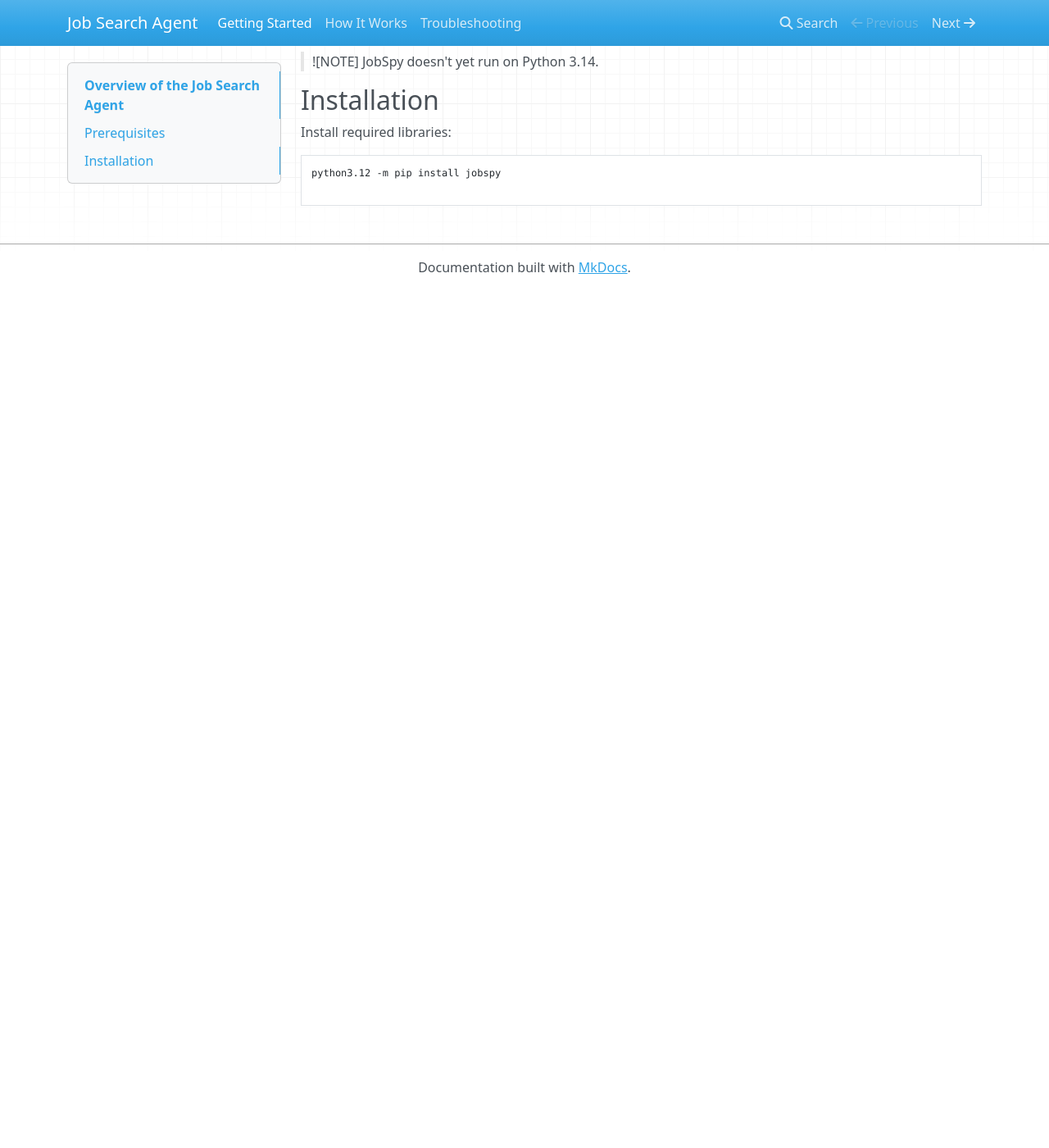
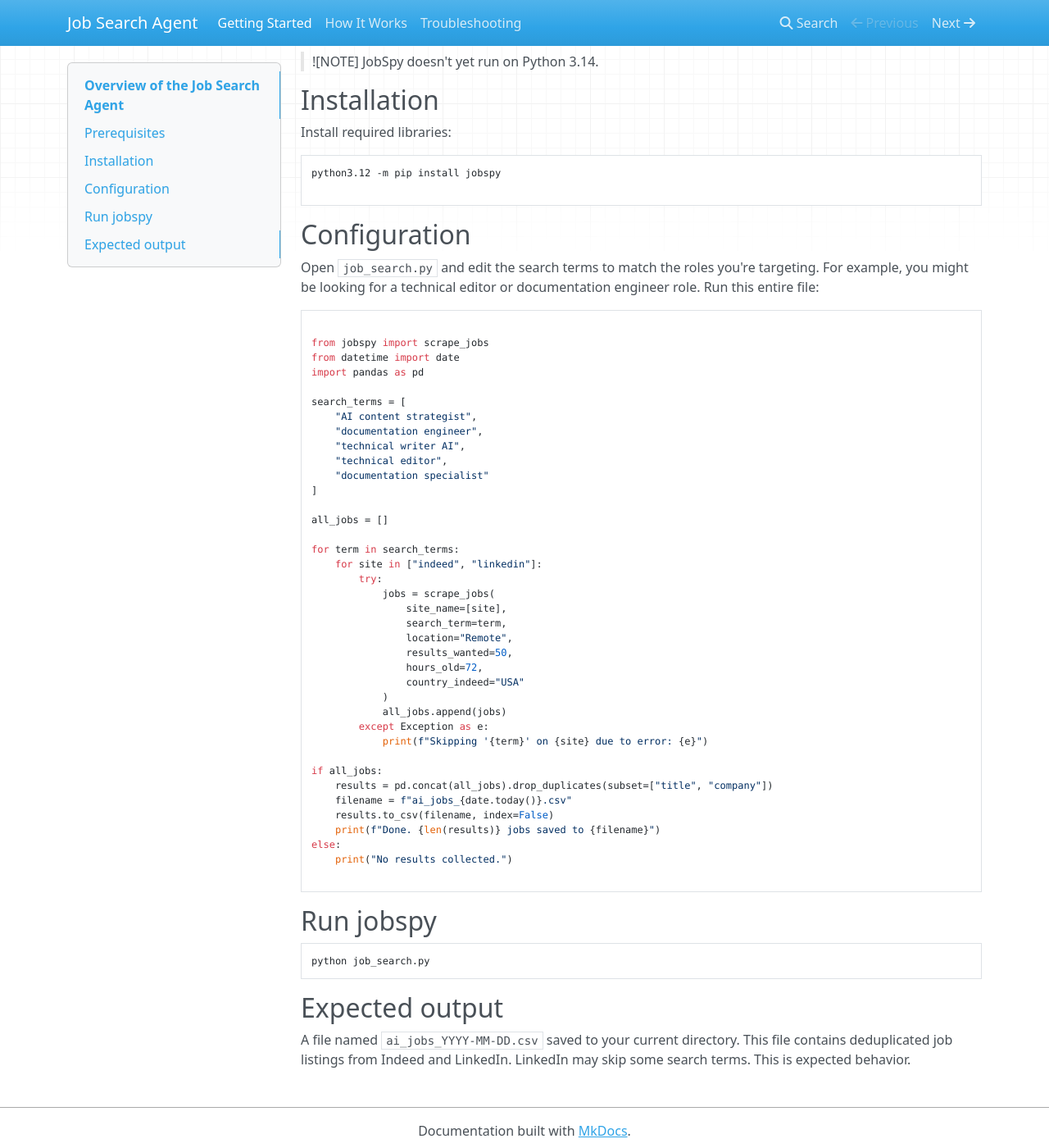
Before and after one commit to stacyrch2019/job-search-agent-docs, an MkDocs documentation site: the page built from docs/getting-started-mac.md, in a window 1280 px wide and 1400 px high, scrolled down 270 px. Shown: the whole window at 82% size. Built offline with MkDocs 1.6.1, drawn with Linux system fonts in a browser that asks for light colours; nearby versions of some CDN libraries; before the commit the page ends 900 px from its top, so only the background shows below that.

Commit message:
add getting-started-mac page

````diff
--- a/docs/getting-started-mac.md
+++ b/docs/getting-started-mac.md
@@ -15,7 +15,62 @@ By the end of this article, you'll have this job search agent running and a CSV
 
 Install required libraries:
 
-```
+```bash
 python3.12 -m pip install jobspy
 
 ```
+
+## Configuration
+
+Open `job_search.py` and edit the search terms to match the roles you're targeting. For example, you might be looking for a technical editor or documentation engineer role. Run this entire file:
+
+```python
+
+from jobspy import scrape_jobs
+from datetime import date
+import pandas as pd
+
+search_terms = [
+    "AI content strategist",
+    "documentation engineer",
+    "technical writer AI",
+    "technical editor",
+    "documentation specialist"
+]
+
+all_jobs = []
+
+for term in search_terms:
+    for site in ["indeed", "linkedin"]:
+        try:
+            jobs = scrape_jobs(
+                site_name=[site],
+                search_term=term,
+                location="Remote",
+                results_wanted=50,
+                hours_old=72,
+                country_indeed="USA"
+            )
+            all_jobs.append(jobs)
+        except Exception as e:
+            print(f"Skipping '{term}' on {site} due to error: {e}")
+
+if all_jobs:
+    results = pd.concat(all_jobs).drop_duplicates(subset=["title", "company"])
+    filename = f"ai_jobs_{date.today()}.csv"
+    results.to_csv(filename, index=False)
+    print(f"Done. {len(results)} jobs saved to {filename}")
+else:
+    print("No results collected.")
+
+```
+
+## Run jobspy
+
+```bash
+python job_search.py
+```
+
+##Expected output
+
+A file named `ai_jobs_YYYY-MM-DD.csv` saved to your current directory. This file contains deduplicated job listings from Indeed and LinkedIn. LinkedIn may skip some search terms. This is expected behavior.
````
